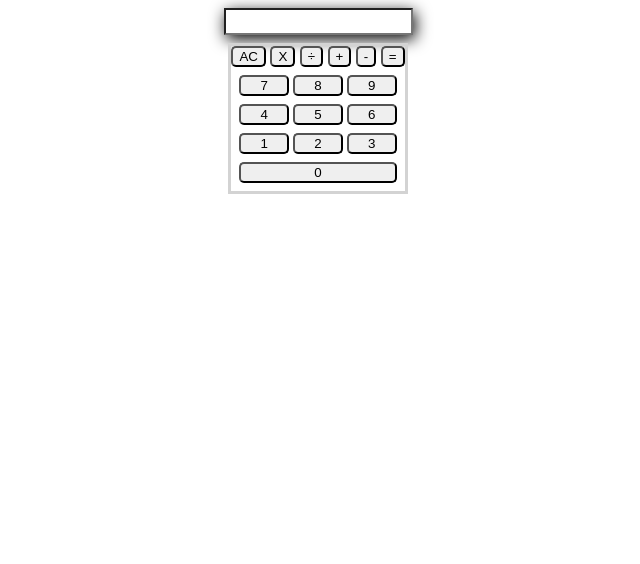
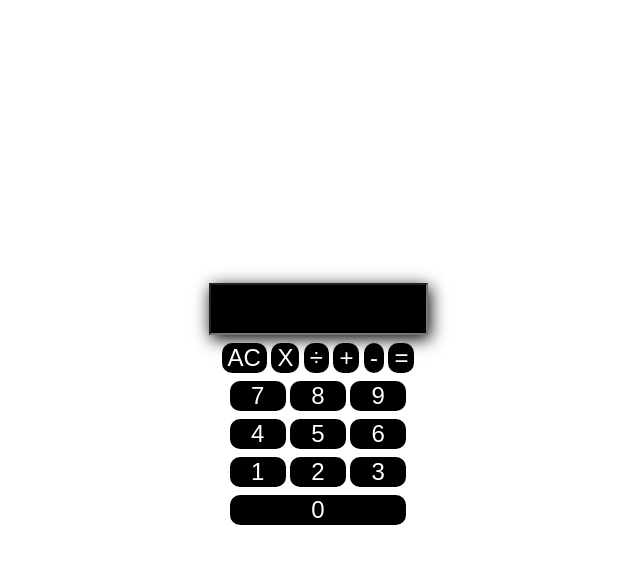
Before and after one commit to FhuSoe/Calculator, a plain HTML site: page index.html in a window 1280 px wide. Shown: the whole page, without its empty margins (322-962 px from the left). Drawn offline with Linux system fonts and the light colour scheme.

Commit message:
Styled the calculator a little

```diff
--- a/style.css
+++ b/style.css
@@ -1,6 +1,10 @@
 body {
+    display: flex;
     height: 100vh;
     font-family: sans-serif;
+    justify-content: center;
+    align-items: center;
+    background-color: white;
 }
 
 .div-container {
@@ -8,6 +12,10 @@ body {
     flex-direction: column;
     justify-content: center;
     align-items: center;
+    padding: 1rem;
+    width: 250px;
+    border-radius: 20px;
+    height: auto;
 }
 
 .display {
@@ -15,17 +23,26 @@ body {
     box-shadow: 2px 4px 16px black;
     padding: 4px;
     margin-bottom: 8px;
+    font-size: 1rem;
+    background-color: black;
+    color: greenyellow;
+    height: 40px;
+    text-align: center;
 }
 
 button{
-    border-radius: 5px;
+    font-size: 1.5rem;
+    border-radius: 10px;
     cursor: pointer;
     flex-grow: 1;
+    border: none;
+    width: 10;
+    background-color: black;
+    color: white;
 }
 
 .buttons {
     flex-direction: column;
-    border: solid lightgray;
 }
 
 .numbers {
```
